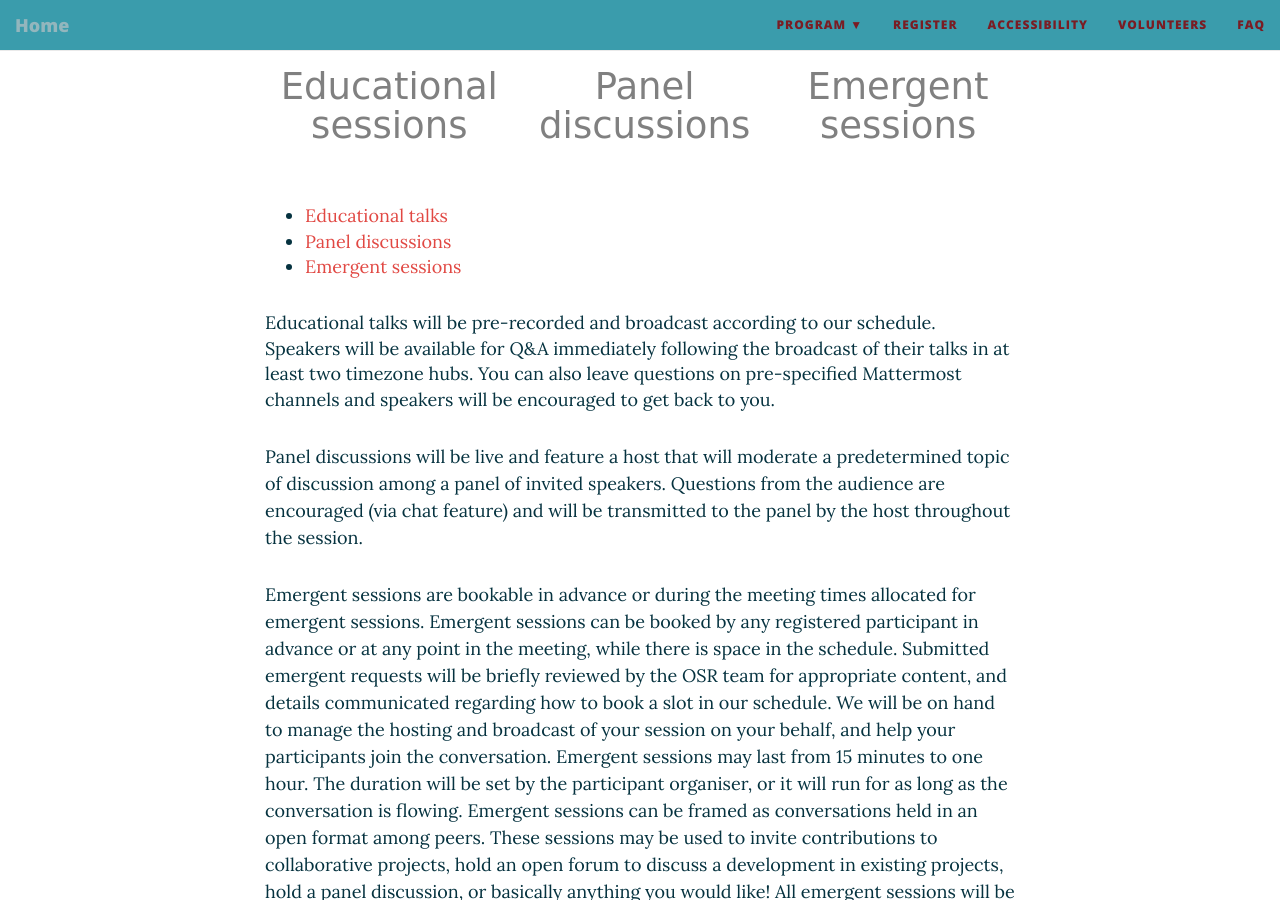
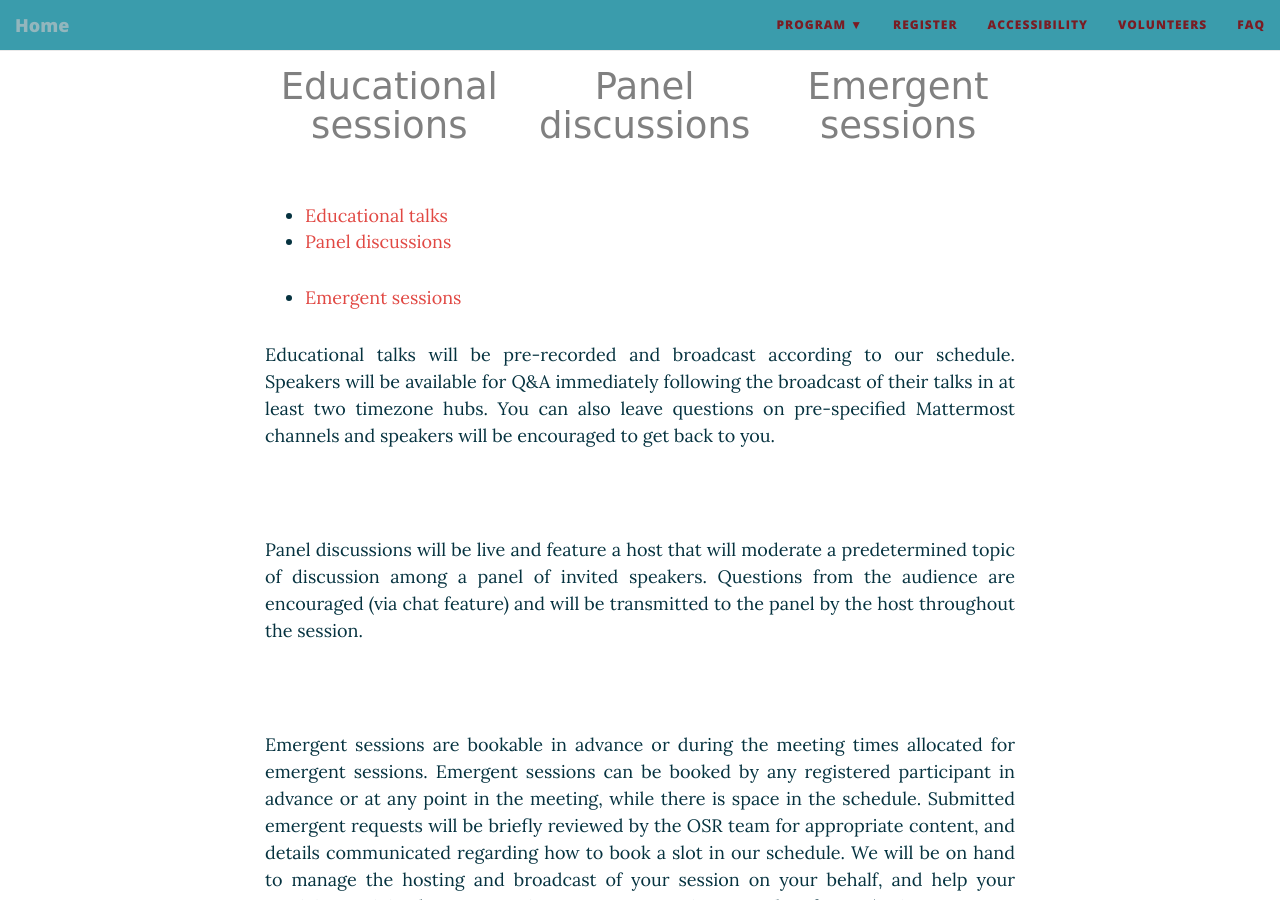
Before and after one commit to ohbm/osr2021, a Jekyll site: the page built from formats.md, in a window 1280 px wide and 900 px high, scrolled down 451 px. Built offline with Jekyll 4.4.1, drawn with Linux system fonts in a browser that asks for light colours; nearby versions of some CDN libraries.

Commit message:
Update formats.md

```diff
--- a/formats.md
+++ b/formats.md
@@ -11,16 +11,18 @@
 - [Panel discussions](#panel)
 - [Emergent sessions](#emergent)
 
+  <div id='educational'></div>
 <p align="justify">
-  <div id='educational'></div>
   Educational talks will be pre-recorded and broadcast according to our schedule. Speakers will be available for Q&A immediately following the broadcast of their talks in at least two timezone hubs. You can also leave questions on pre-specified Mattermost channels and speakers will be encouraged to get back to you.
-<br></p>
+</p><br>
 <div id='panel'></div>
+<p align="justify">
 Panel discussions will be live and feature a host that will moderate a predetermined topic of discussion among a panel of invited speakers. Questions from the audience are encouraged (via chat feature) and will be transmitted to the panel by the host throughout the session.
-<br>
+</p><br>
 <div id='emergent'></div>
+<p align="justify">
 Emergent sessions are bookable in advance or during the meeting times allocated for emergent sessions. Emergent sessions can be booked by any registered participant in advance or at any point in the meeting, while there is space in the schedule. Submitted emergent requests will be briefly reviewed by the OSR team for appropriate content, and details communicated regarding how to book a slot in our schedule. We will be on hand to manage the hosting and broadcast of your session on your behalf, and help your participants join the conversation.
 Emergent sessions may last from 15 minutes to one hour. The duration will be set by the participant organiser, or it will run for as long as the conversation is flowing.
 Emergent sessions can be framed as conversations held in an open format among peers. These sessions may be used to invite contributions to collaborative projects, hold an open forum to discuss a development in existing projects, hold a panel discussion, or basically anything you would like!
 All emergent sessions will be recorded (unless we have specific reason to think this would inhibit discussion) and made available for viewing on Crowdcast straight after the event. Links to this “spontaneously” recorded material will be shared with registered participants.
-<br>
+</p><br>
```
